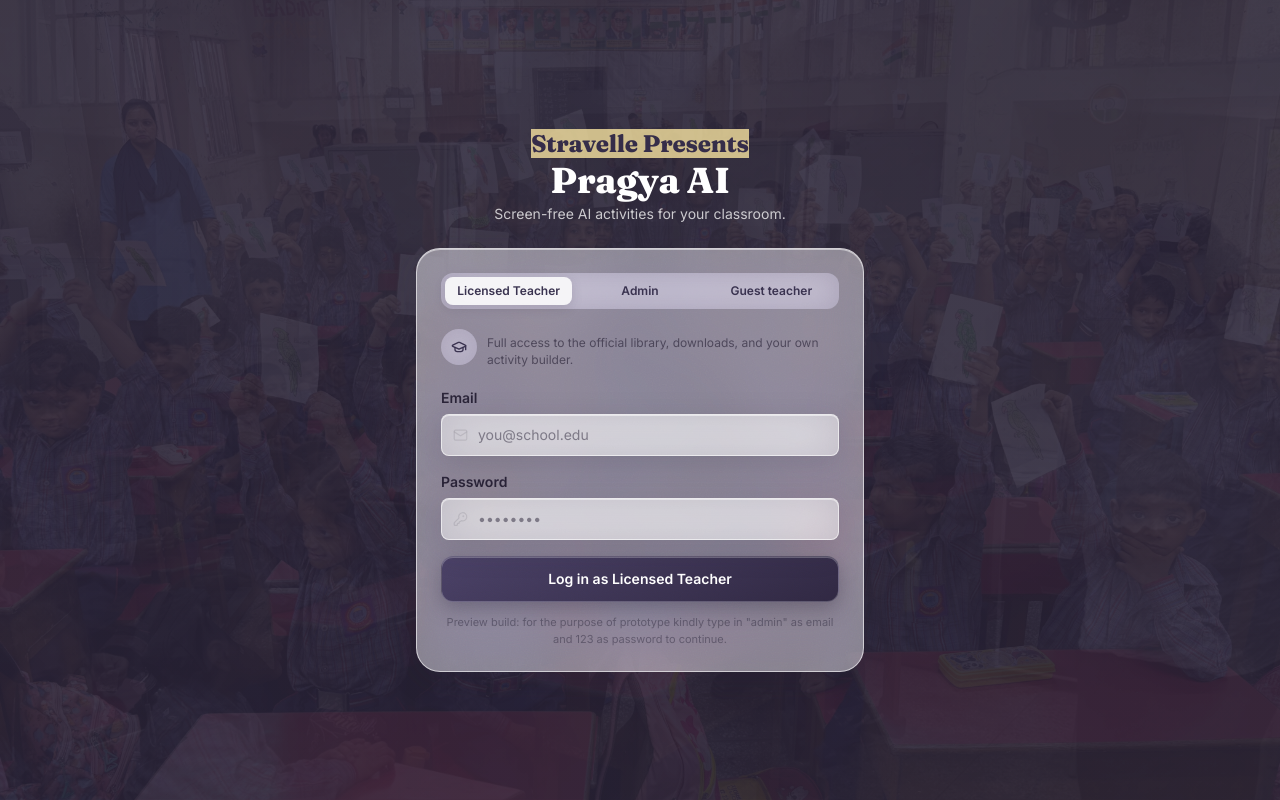
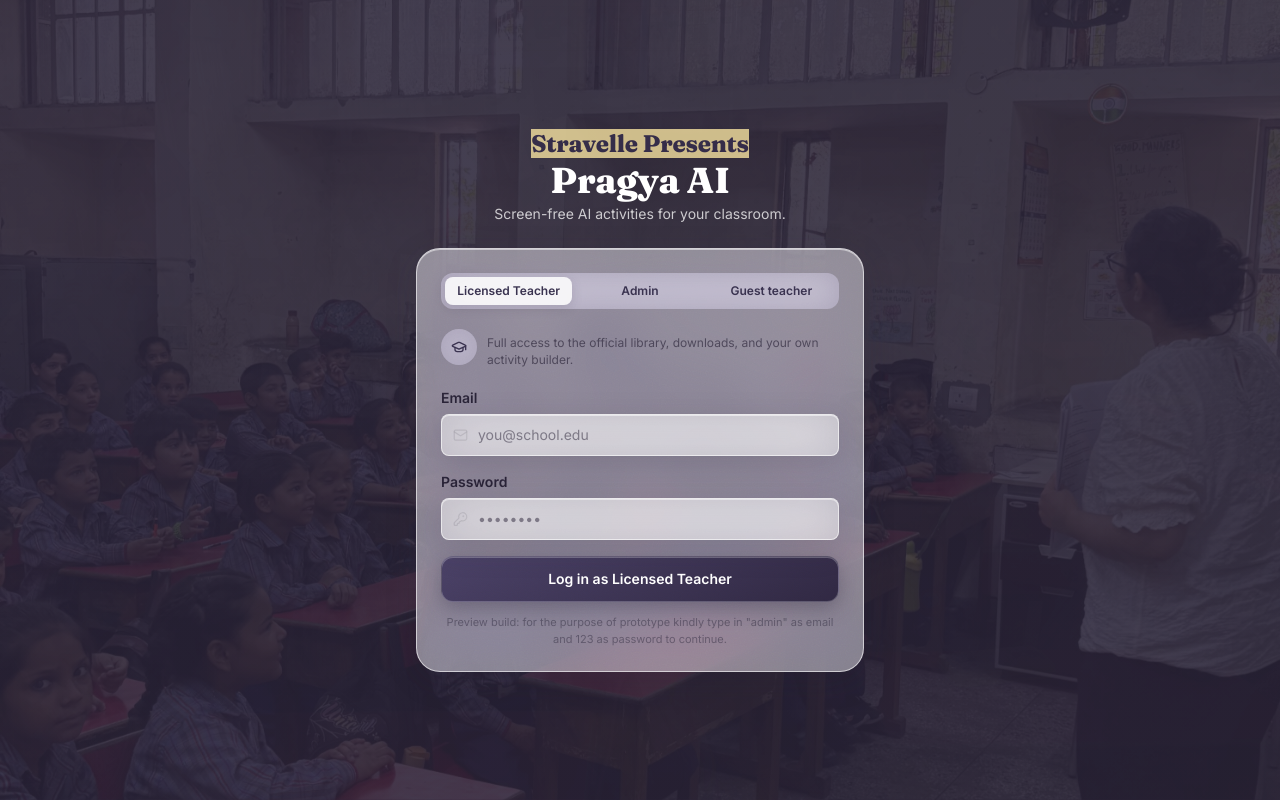
Before and after one commit to 24f2000884/Pragya.AI, a React (Vite) app: page / in a window 1280 px wide. Built offline with nearby package versions, Linux system fonts and the light colour scheme.

Commit message:
duration change

```diff
--- a/src/App.jsx
+++ b/src/App.jsx
@@ -386,7 +386,7 @@
           src={src}
           alt=""
           className="absolute inset-0 w-full h-full object-cover transition-opacity ease-in-out"
-          style={{ opacity: i === index ? 1 : 0, transitionDuration: "1800ms" }}
+          style={{ opacity: i === index ? 1 : 0, transitionDuration: "1000ms" }}
         />
       ))}
       <div className="absolute inset-0" style={{ background: "linear-gradient(180deg, rgba(42,36,56,0.85) 0%, rgba(42,36,56,0.85) 100%)" }} />
```
